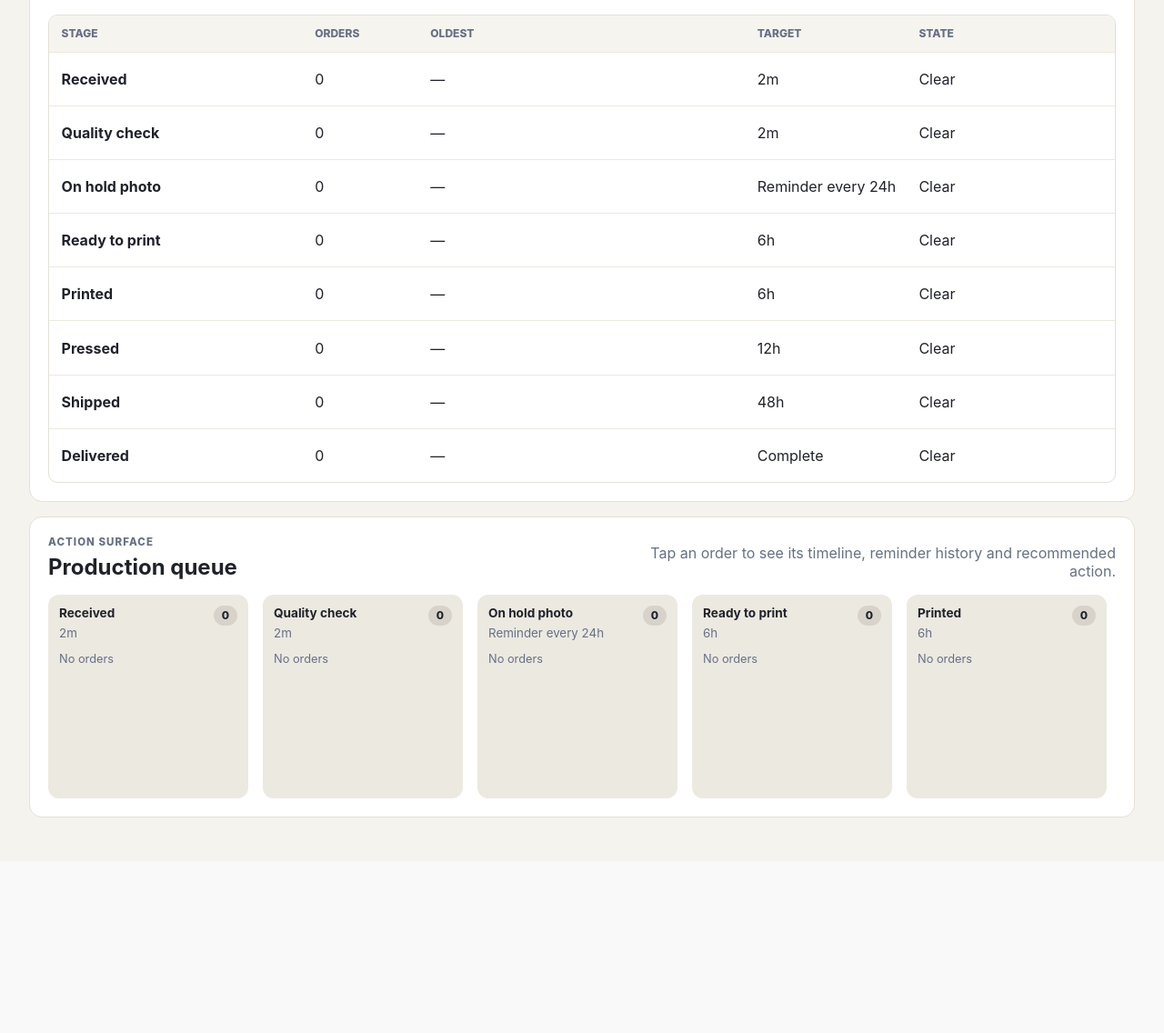
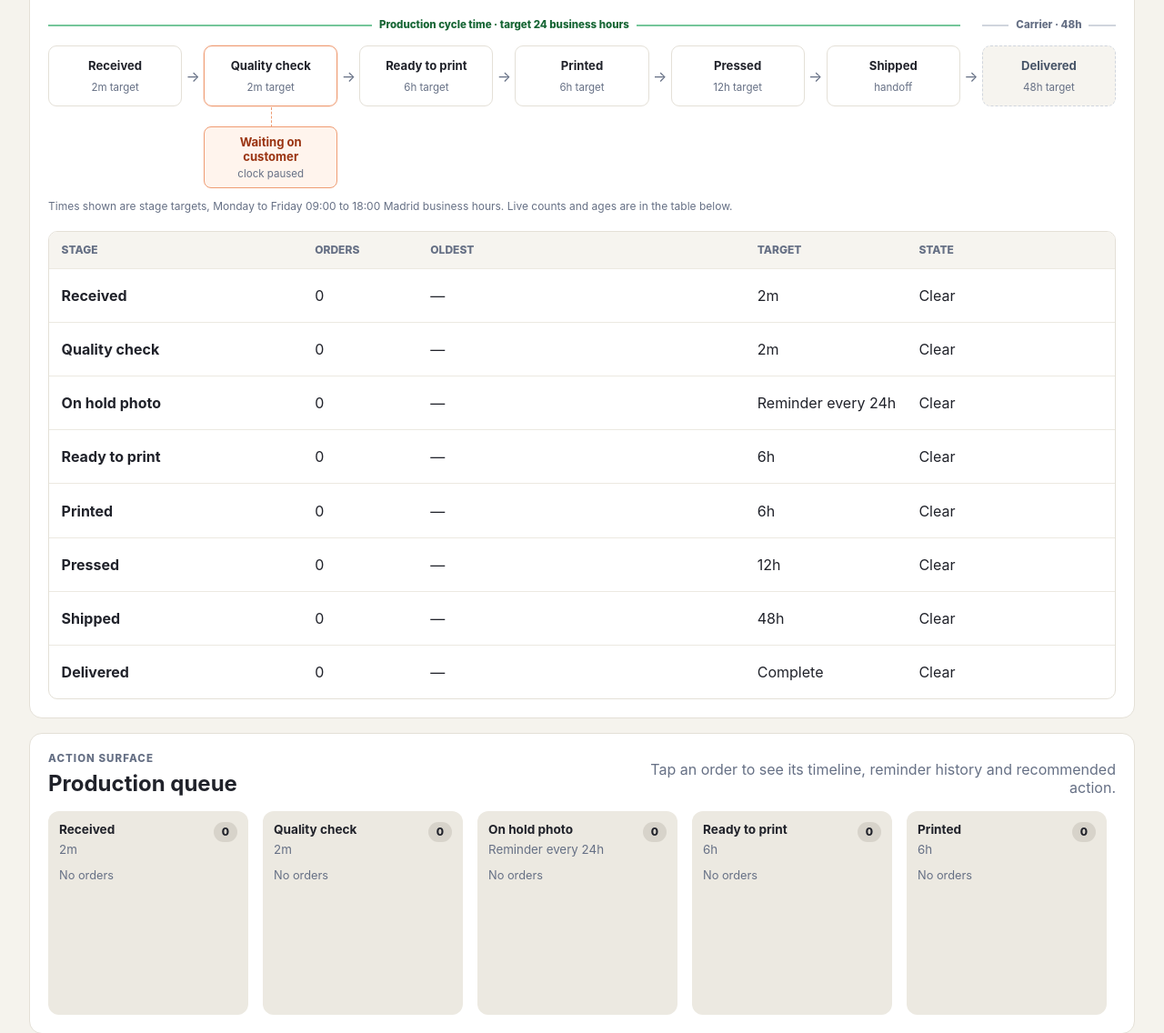
Before and after one commit to gabrielgutierrez19/maker-production-os, a FastAPI app: page /dashboard in a window 1280 px wide. Shown: the part 601-1737 px from the top of the page at 91% size. Before the commit the page ends 1548 px from the top, so only its background shows below. Run offline with FastAPI, Linux system fonts and the light colour scheme; data that the repository does not hold is empty.

Commit message:
Add stage process map (#6)
Co-authored-by: Gabriel Gutierrez <gabrielgutierrez19@users.noreply.github.com>

```diff
--- a/app/static/styles.css
+++ b/app/static/styles.css
@@ -48,6 +48,28 @@ h1, h2, h3, p { margin-top: 0; }
 .section-heading { align-items: end; display: flex; gap: 2rem; justify-content: space-between; margin-bottom: 1rem; }
 .section-heading h2 { margin-bottom: 0; }
 .section-heading > p { color: #667085; margin-bottom: 0; max-width: 34rem; text-align: right; }
+.process-map { margin: 0 0 1.25rem; }
+.process-map-scroll { overflow-x: auto; padding: .7rem 0 .25rem; }
+.process-map-diagram { --process-columns: minmax(135px, 1fr) 24px minmax(135px, 1fr) 24px minmax(135px, 1fr) 24px minmax(135px, 1fr) 24px minmax(135px, 1fr) 24px minmax(135px, 1fr) 24px minmax(135px, 1fr); min-width: 1115px; }
+.process-brackets, .process-stages { display: grid; grid-template-columns: var(--process-columns); }
+.process-brackets { margin-bottom: .45rem; }
+.process-bracket { border-top: 2px solid; display: flex; justify-content: center; }
+.process-bracket span { background: white; font-size: .72rem; font-weight: 800; padding: 0 .5rem; transform: translateY(-.55rem); white-space: nowrap; }
+.production-bracket { border-color: #75c69a; grid-column: 1 / 12; }
+.production-bracket span { color: #166534; }
+.carrier-bracket { border-color: #d0d5dd; grid-column: 13; }
+.carrier-bracket span { color: #667085; }
+.process-stages { grid-template-rows: auto 1.35rem auto; }
+.process-stage { align-items: center; border: 1px solid #e4e0d7; border-radius: 9px; display: grid; gap: .3rem; grid-row: 1; min-height: 4.2rem; padding: .7rem .55rem; text-align: center; }
+.process-stage strong, .customer-branch strong { font-size: .82rem; }
+.process-stage small, .customer-branch small { color: #667085; font-size: .72rem; }
+.process-stage-branch { border-color: #ef9c73; box-shadow: 0 0 0 1px #ef9c7333; }
+.process-stage-carrier { background: #f6f4ef; border-color: #d0d5dd; border-style: dashed; color: #475467; }
+.process-arrow { align-self: center; color: #667085; font-size: 1rem; grid-row: 1; text-align: center; }
+.customer-branch { align-items: center; background: #fff4ed; border: 1px solid #ef9c73; border-radius: 8px; display: grid; gap: .2rem; grid-column: 3; grid-row: 3; min-height: 3.5rem; padding: .55rem; position: relative; text-align: center; }
+.customer-branch::before { border-left: 1px dashed #ef9c73; content: ""; height: 1.35rem; left: 50%; position: absolute; top: -1.35rem; }
+.customer-branch strong { color: #9a3412; }
+.process-map figcaption { color: #667085; font-size: .75rem; margin-top: .45rem; }
 .stage-table { border: 1px solid #e4e0d7; border-radius: 10px; overflow: hidden; }
 .stage-row { align-items: center; border-top: 1px solid #ece9e1; display: grid; gap: 1rem; grid-template-columns: 1.3fr .55fr 1.7fr .8fr 1fr; min-height: 3.7rem; padding: .65rem .85rem; }
 .stage-row:first-child { border-top: 0; }
--- a/app/templates/dashboard.html
+++ b/app/templates/dashboard.html
@@ -59,6 +59,33 @@
 
     <section id="stage-health" class="stage-health">
       <div class="section-heading"><div><p class="eyebrow">Flow health</p><h2>Orders by stage</h2></div><p>Oldest work is shown first because it is usually the next action.</p></div>
+      <figure class="process-map">
+        <div class="process-map-scroll">
+          <div class="process-map-diagram">
+            <div class="process-brackets">
+              <div class="process-bracket production-bracket"><span>Production cycle time · target 24 business hours</span></div>
+              <div class="process-bracket carrier-bracket"><span>Carrier · 48h</span></div>
+            </div>
+            <div class="process-stages">
+              <div class="process-stage"><strong>Received</strong><small>2m target</small></div>
+              <span class="process-arrow" aria-hidden="true">→</span>
+              <div class="process-stage process-stage-branch"><strong>Quality check</strong><small>2m target</small></div>
+              <span class="process-arrow" aria-hidden="true">→</span>
+              <div class="process-stage"><strong>Ready to print</strong><small>6h target</small></div>
+              <span class="process-arrow" aria-hidden="true">→</span>
+              <div class="process-stage"><strong>Printed</strong><small>6h target</small></div>
+              <span class="process-arrow" aria-hidden="true">→</span>
+              <div class="process-stage"><strong>Pressed</strong><small>12h target</small></div>
+              <span class="process-arrow" aria-hidden="true">→</span>
+              <div class="process-stage"><strong>Shipped</strong><small>handoff</small></div>
+              <span class="process-arrow" aria-hidden="true">→</span>
+              <div class="process-stage process-stage-carrier"><strong>Delivered</strong><small>48h target</small></div>
+              <div class="customer-branch"><strong>Waiting on customer</strong><small>clock paused</small></div>
+            </div>
+          </div>
+        </div>
+        <figcaption>Times shown are stage targets, Monday to Friday 09:00 to 18:00 Madrid business hours. Live counts and ages are in the table below.</figcaption>
+      </figure>
       <div class="stage-table" role="table">
         <div class="stage-row stage-table-heading" role="row">
           <span>Stage</span><span>Orders</span><span>Oldest</span><span>Target</span><span>State</span>
```
Also changed, not shown: tests/test_production_flow.py (+1 -0 lines).
